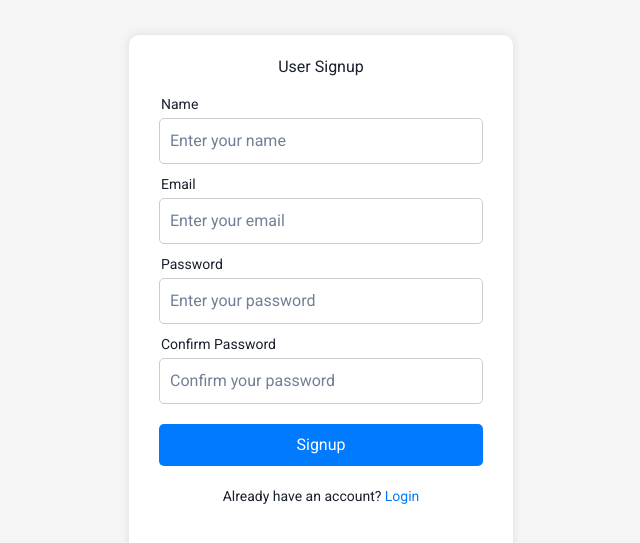
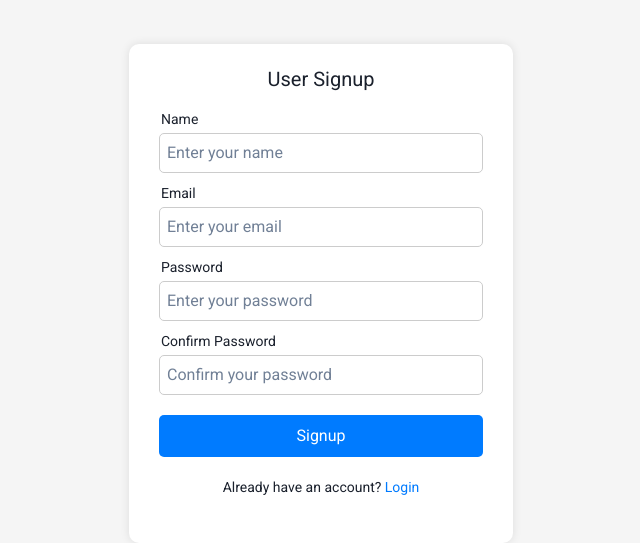
Before and after one commit to Arvind78/React-dashbard, a React (Vite) app: page /signup in a window 1280 px wide. Shown: the part 107-650 px from the top of the page, without its empty margins (319-959 px from the left). Built offline with nearby package versions, Linux system fonts and the light colour scheme.

Commit message:
first commit

```diff
--- a/src/components/login/Login.module.css
+++ b/src/components/login/Login.module.css
@@ -19,6 +19,7 @@
 
 .login-form-container h2{
     text-align: center;
+    font-size: 20px;
 }
 
 
--- a/src/components/signup/Signup.module.css
+++ b/src/components/signup/Signup.module.css
@@ -38,7 +38,7 @@
 
 .inputGroup input{
     width: 100%;
-    padding: 10px;
+    padding: 7px;
     border: 1px solid #ccc;
     border-radius: 5px;
     outline: none;
@@ -105,3 +105,9 @@
     color: #0056b3;
     transition: 450ms ease-in;
 }
+
+
+.formContainer h2{
+    font-size: 20px;
+
+}
```
